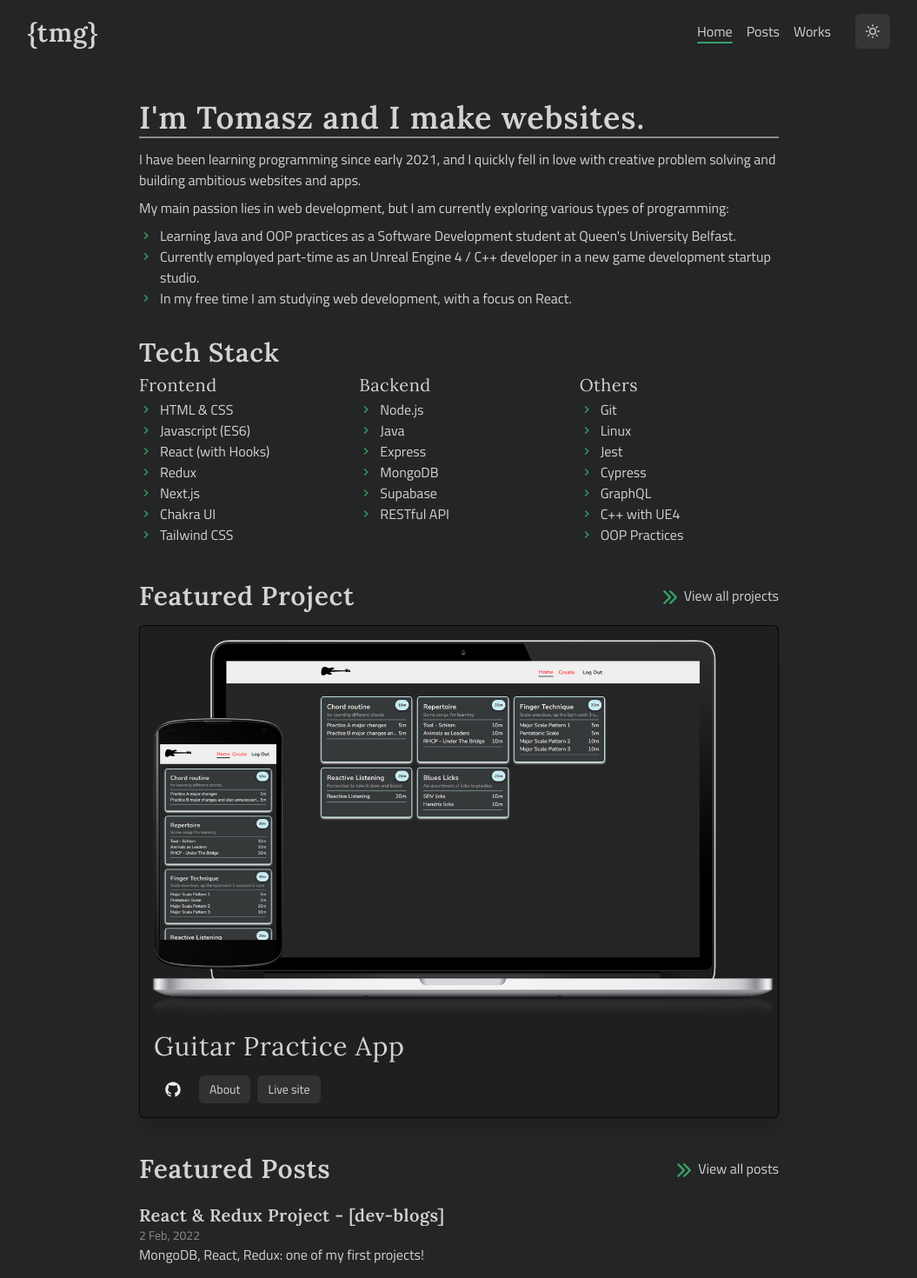
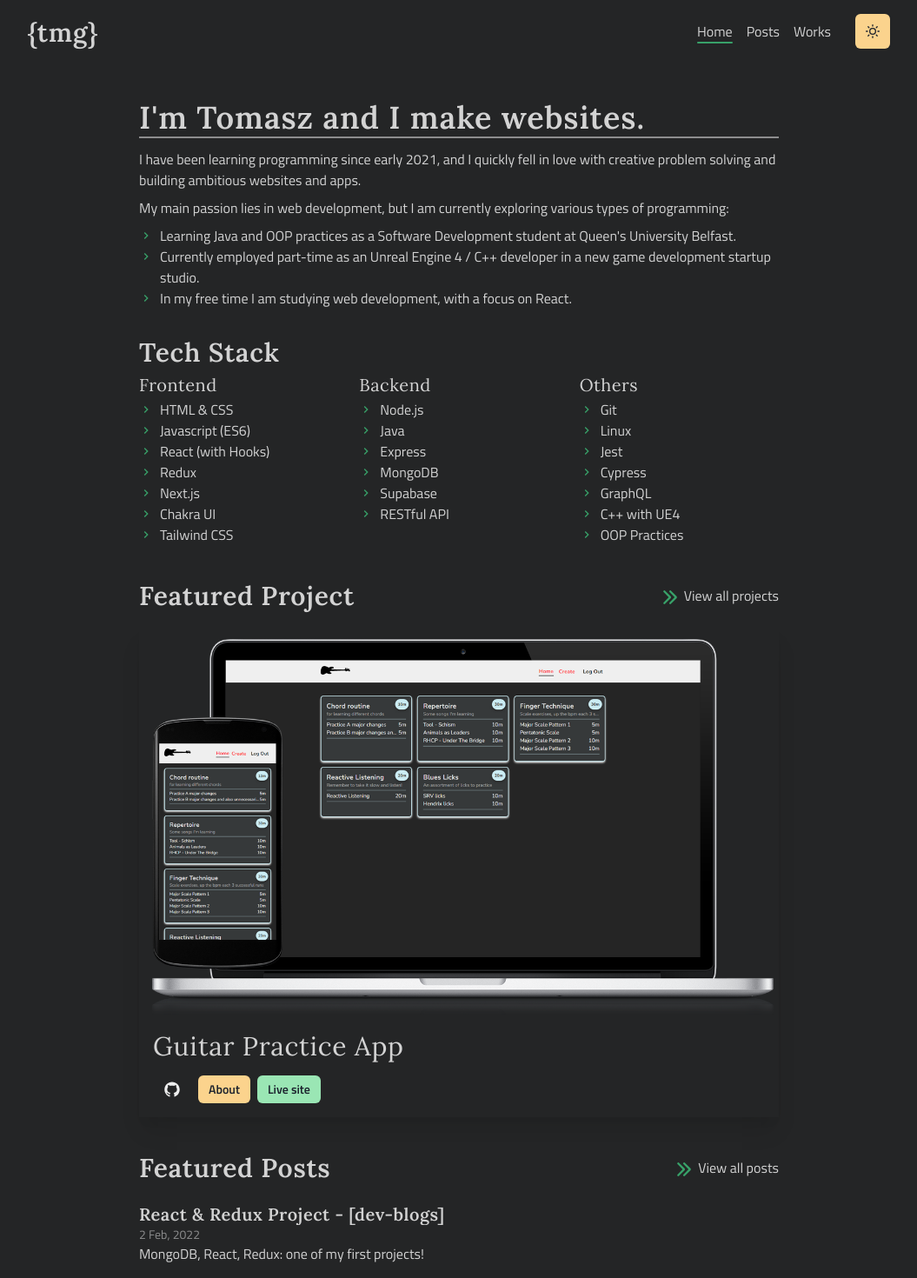
Before and after one commit to tmgasek/homepage, a Next.js app: page / in a window 1280 px wide. Shown: the top 1470 px of the page at 87% size, without its empty margins (112-1167 px from the left). Built offline with nearby package versions, Linux system fonts and the light colour scheme.

Commit message:
changed button colors

```diff
--- a/components/Navbar.js
+++ b/components/Navbar.js
@@ -91,7 +91,12 @@ const Navbar = () => {
                 ))}
               </Box>
 
-              <Button onClick={toggleColorMode} ml={5} w={'1'}>
+              <Button
+                onClick={toggleColorMode}
+                ml={5}
+                w={'1'}
+                colorScheme={'orange'}
+              >
                 {colorMode === 'light' ? <MoonIcon /> : <SunIcon />}
               </Button>
 
--- a/components/WorkItem.js
+++ b/components/WorkItem.js
@@ -13,15 +13,7 @@ const WorkItem = ({
   thumbnail,
 }) => {
   return (
-    <Box
-      border={'1px'}
-      borderRadius={'md'}
-      overflow={'hidden'}
-      borderColor={'blackAlpha.800'}
-      bg={'blackAlpha.300'}
-      shadow={'xl'}
-      position={'relative'}
-    >
+    <Box overflow={'hidden'} shadow={'xl'} position={'relative'}>
       <Image src={thumbnail} placeholder="blur" loading="lazy" alt={title} />
       <Box px={4} pb={2}>
         <Box>
@@ -43,12 +35,16 @@ const WorkItem = ({
           </NextLink>
           <NextLink href={blogLink} passHref>
             <Link>
-              <Button size={'sm'}>About</Button>
+              <Button size={'sm'} colorScheme={'orange'}>
+                About
+              </Button>
             </Link>
           </NextLink>
           <NextLink href={liveLink} passHref>
             <Link isExternal>
-              <Button size={'sm'}>Live site</Button>
+              <Button size={'sm'} colorScheme={'green'}>
+                Live site
+              </Button>
             </Link>
           </NextLink>
         </Flex>
--- a/theme/index.js
+++ b/theme/index.js
@@ -30,7 +30,7 @@ const theme = extendTheme({
     },
     Button: {
       baseStyle: {
-        fontWeight: 'normal',
+        fontWeight: 'semibold',
       },
     },
   },
```
